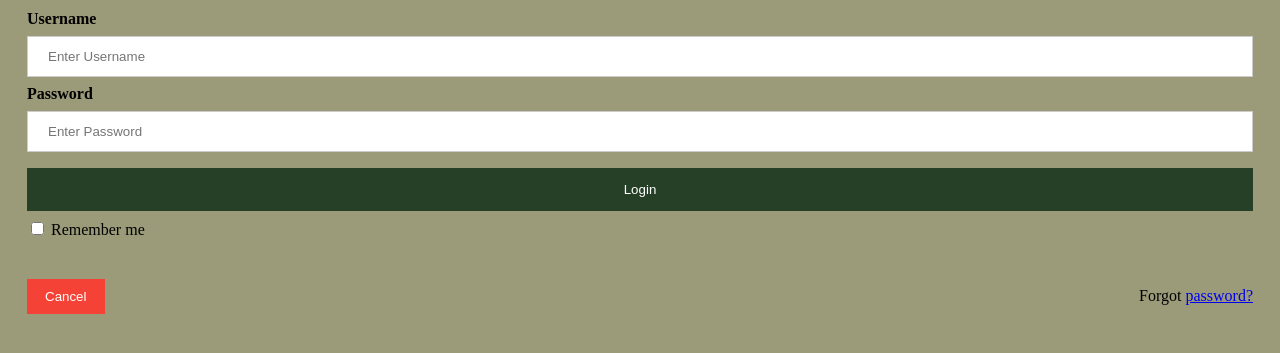
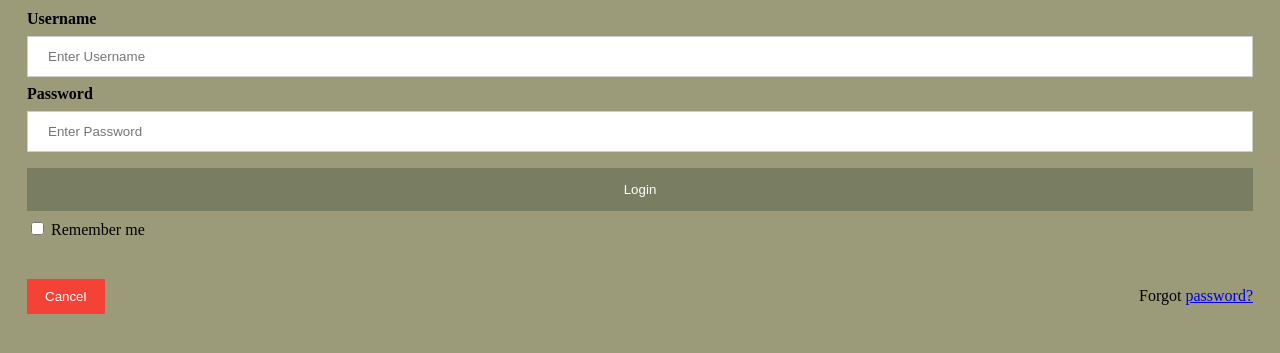
Before and after one commit to imajdoch/SSEFinalProject, a plain HTML site: page index.html in a window 1280 px wide. Shown: the part 307-660 px from the top of the page. Drawn offline with Linux system fonts and the light colour scheme.

Commit message:
Login Button color change

```diff
--- a/style.css
+++ b/style.css
@@ -15,7 +15,7 @@ input[type=text], input[type=password] {
 
 /* Set a style for all buttons */
 button {
-  background-color: #264027;
+  background-color: #797D62;
   color: white;
   padding: 14px 20px;
   margin: 8px 0;
```
